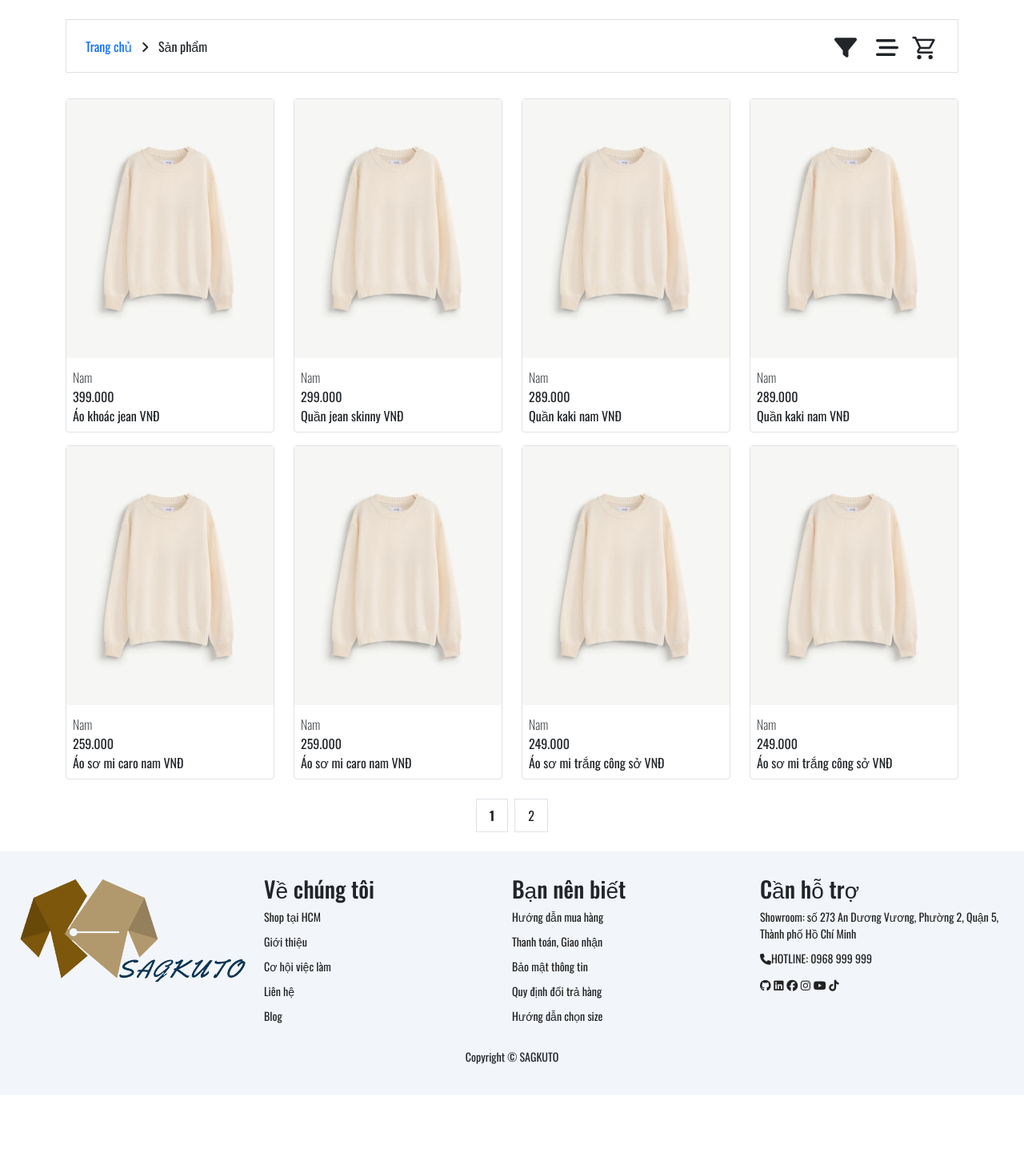
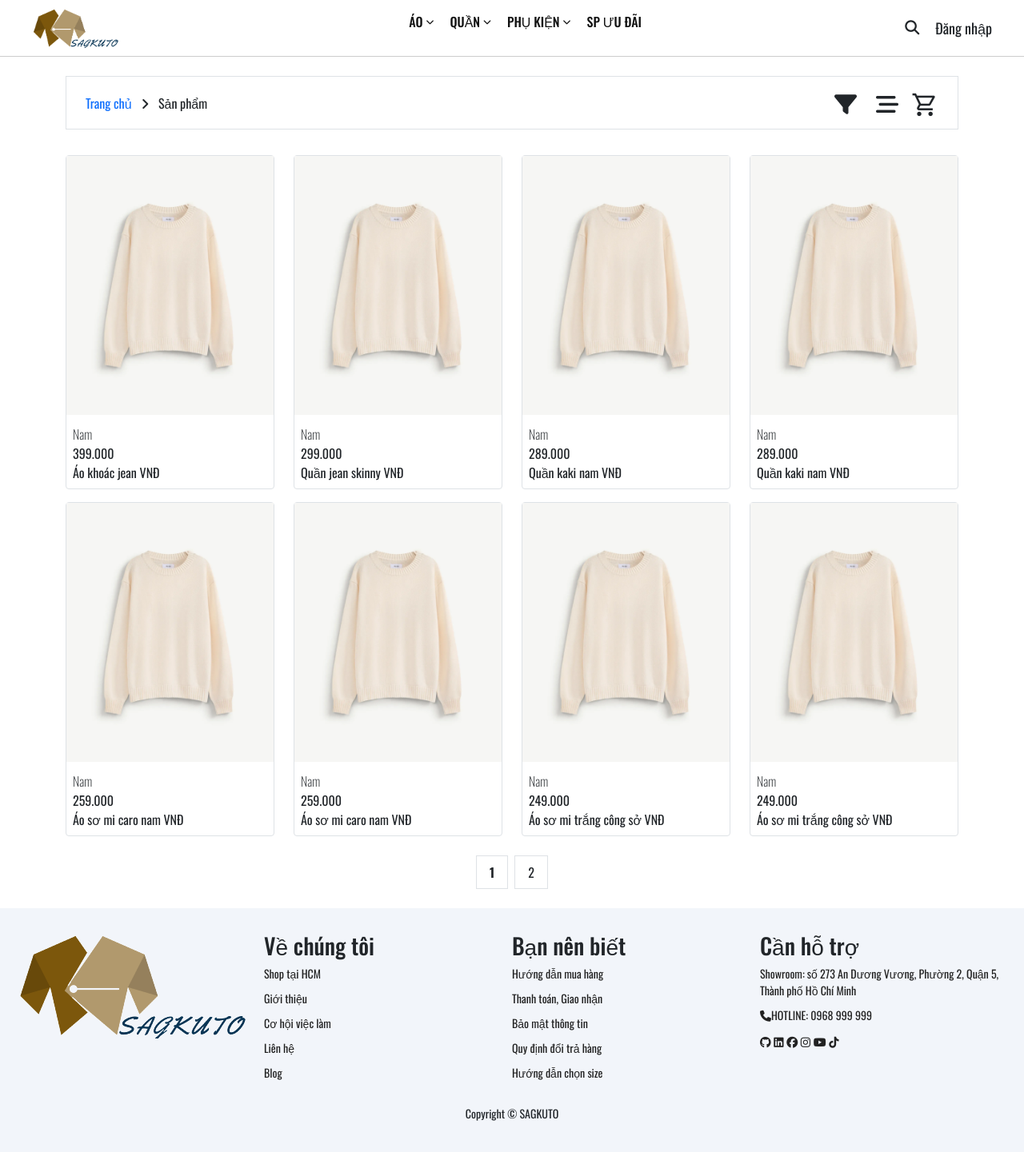
Before and after one commit to vinh047/Webbanquanao, a PHP site: page /index.php?page=sanpham in a window 1280 px wide. Shown: the whole page at 80% size. Before the commit the page ends 1370 px from the top, so only its background shows below. Run offline with PHP 8.4, Linux system fonts and the light colour scheme; data comes from the database, SQL or seed files in the repository.

Commit message:
THÊM HEADER

```diff
--- /dev/null
+++ b/assets/css/header.css
@@ -0,0 +1,84 @@
+* {
+    margin: 0;
+    padding: 0;
+    box-sizing: border-box;
+  }
+
+  body {
+    font-family: Arial, sans-serif;
+  }
+
+  .header {
+    display: flex;
+    justify-content: space-between;
+    align-items: center;
+    padding: 10px 40px;
+    border-bottom: 1px solid #ccc;
+  }
+
+  .logo_header {
+    display: flex;
+    align-items: center;
+  }
+
+  .logo_header img {
+    height: 50px;
+    display: block;
+  }
+
+  .menu_header ul {
+    list-style: none;
+    display: flex;
+    gap: 20px;
+    align-items: center;
+  }
+
+  .menu_header ul li {
+    display: flex;
+    align-items: center;
+  }
+
+  .menu_header ul li a {
+    text-decoration: none;
+    color: #111;
+    font-weight: 500;
+    display: flex;
+    align-items: center;
+  }
+
+  .menu_header ul li a i {
+    font-size: 10px;
+    margin-left: 4px;
+  }
+
+  .icons_header {
+    display: flex;
+    align-items: center;
+    gap: 20px;
+    font-size: 18px;
+  }
+
+  .icons_header {
+    display: flex;
+    align-items: center;
+    gap: 20px;
+    font-size: 18px;
+  }
+
+  .icons_header i {
+    line-height: 1;
+    vertical-align: middle;
+    display: flex;
+    align-items: center;
+  }
+
+  .login-link {
+    text-decoration: none;
+    color: #111;
+    font-weight: 500;
+    transition: 0.3s;
+    display: flex;
+    align-items: center;
+    font-size: 16px; /* cân chỉnh với menu */
+    line-height: 1;
+  }
--- a/index.php
+++ b/index.php
@@ -1,4 +1,6 @@
+
 <?php
+
     echo '<!DOCTYPE html>
 <html lang="en">
 <head>
@@ -8,6 +10,7 @@
     <link href="https://cdn.jsdelivr.net/npm/bootstrap@5.3.3/dist/css/bootstrap.min.css" rel="stylesheet" integrity="sha384-QWTKZyjpPEjISv5WaRU9OFeRpok6YctnYmDr5pNlyT2bRjXh0JMhjY6hW+ALEwIH" crossorigin="anonymous">
     <title>sagkuto</title>
     <link rel="icon" type="./Images/png" href="./assets/img/logo_favicon/favicon.png">
+    <link rel="stylesheet" href="./assets/css/header.css">
     <link rel="stylesheet" href="./assets/css/slide.css">
     <link rel="stylesheet" href="./assets/css/footer.css">
     <link rel="stylesheet" href="./assets/fonts/font.css">
@@ -15,6 +18,11 @@
 <body>';
 ?>
 
+<?php
+
+    include("./layout/header.php");
+
+?>
 
 <?php
 
@@ -83,9 +91,6 @@
 
 
 
-
-
-
 <?php
 
         include("./layout/footer.php");
--- /dev/null
+++ b/layout/header.php
@@ -0,0 +1,21 @@
+<?php
+    echo '<header class="header">
+    <div class="logo_header">
+      <img src="./assets/img/logo_favicon/logo.png" alt="SAGKUTO Logo">
+    </div>
+
+    <nav class="menu_header">
+      <ul>
+        <li><a href="#">ÁO <i class="fa-solid fa-chevron-down"></i></a></li>
+        <li><a href="#">QUẦN <i class="fa-solid fa-chevron-down"></i></a></li>
+        <li><a href="#">PHỤ KIỆN <i class="fa-solid fa-chevron-down"></i></a></li>
+        <li><a href="#">SP ƯU ĐÃI</a></li>
+      </ul>
+    </nav>
+
+    <div class="icons_header">
+      <i class="fa-solid fa-magnifying-glass"></i>
+      <div>Đăng nhập</div>
+    </div>
+    </header>';
+?>
--- a/layout/product.php
+++ b/layout/product.php
@@ -196,7 +196,7 @@
     <!-- phần product -->
     <?php
 
-    $connection = mysqli_connect("localhost","root","","db_web_quanao");
+    $connection = mysqli_connect("localhost","root","","db_web_quanao",3307);
     if(!$connection)
     {
         echo 'Không kết nối được với database';
```
